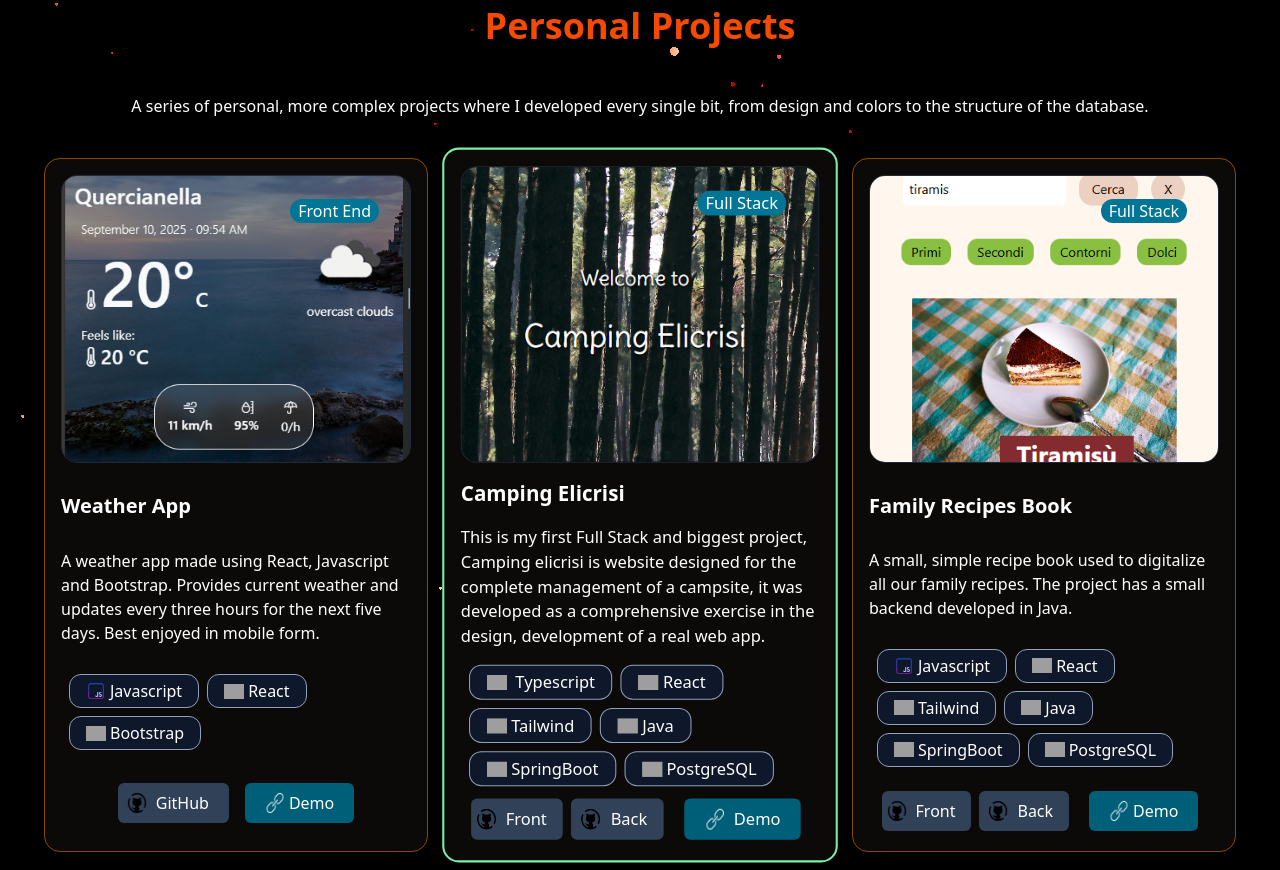
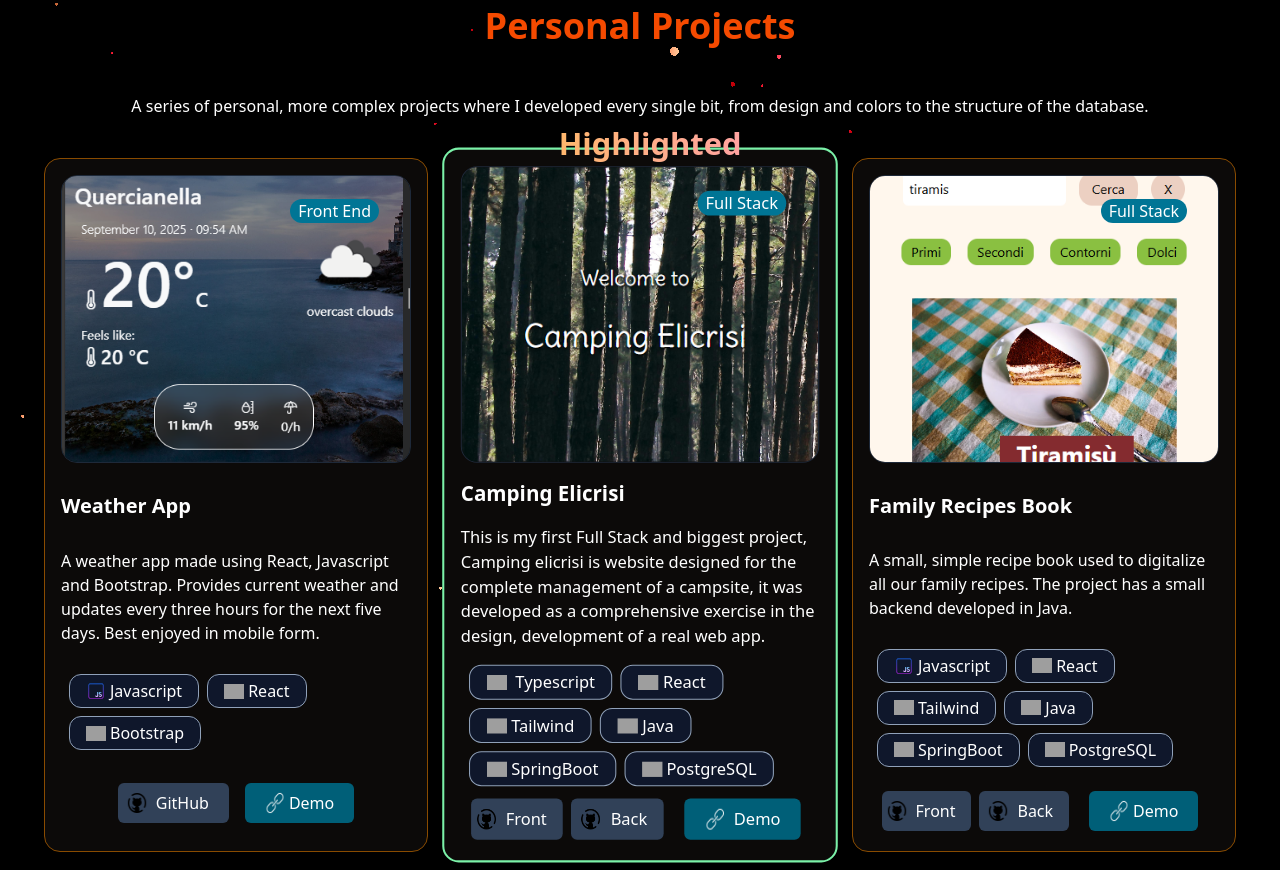
Before and after one commit to Moonril/vincenza-portfolio, a React (Vite) app: page / in a window 1280 px wide. Shown: the part 1880-2750 px from the top of the page. Built offline with nearby package versions, Linux system fonts and the light colour scheme; grey boxes are pictures that could not be loaded.

Commit message:
highlighted card

```diff
--- a/src/components/ProjectSection.jsx
+++ b/src/components/ProjectSection.jsx
@@ -117,10 +117,12 @@ const ProjectSection = function () {
                 </div>
 
                 {/* camping */}
-                <div className="bg-stone-950 p-4 rounded-2xl border border-2 border-green-300 w-sm hover:border-cyan-400 scale-103 hover:scale-105 transition delay-50 duration-500 ease-in-out flex flex-col justify-between">
+                <div className="bg-stone-950 p-4 rounded-2xl border-2 border-green-300 w-sm hover:border-cyan-400 scale-103 hover:scale-105 transition delay-50 duration-500 ease-in-out flex flex-col justify-between">
+
                     <div className="relative">
                         <img src="camping-preview.png" alt="camping-preview" className="rounded-2xl border border-gray-800 w-full h-72  object-cover" />
                         <div className="absolute right-8 top-6 bg-cyan-700 px-2 rounded-2xl">Full Stack</div>
+                        <p className="absolute -top-10 left-1/6 md:left-1/4 px-2 text-3xl font-bold bg-gradient-to-r from-orange-300 to-red-300 bg-clip-text text-transparent">Highlighted</p>
                     </div>
                     <h5 className="pt-4 pb-2 text-xl font-bold text-left">Camping Elicrisi</h5>
                     <p className="py-2 text-left">This is my first Full Stack and biggest project, Camping elicrisi is website designed for the complete management of a campsite, it was developed as a comprehensive exercise in the design, development of a real web app.
```
